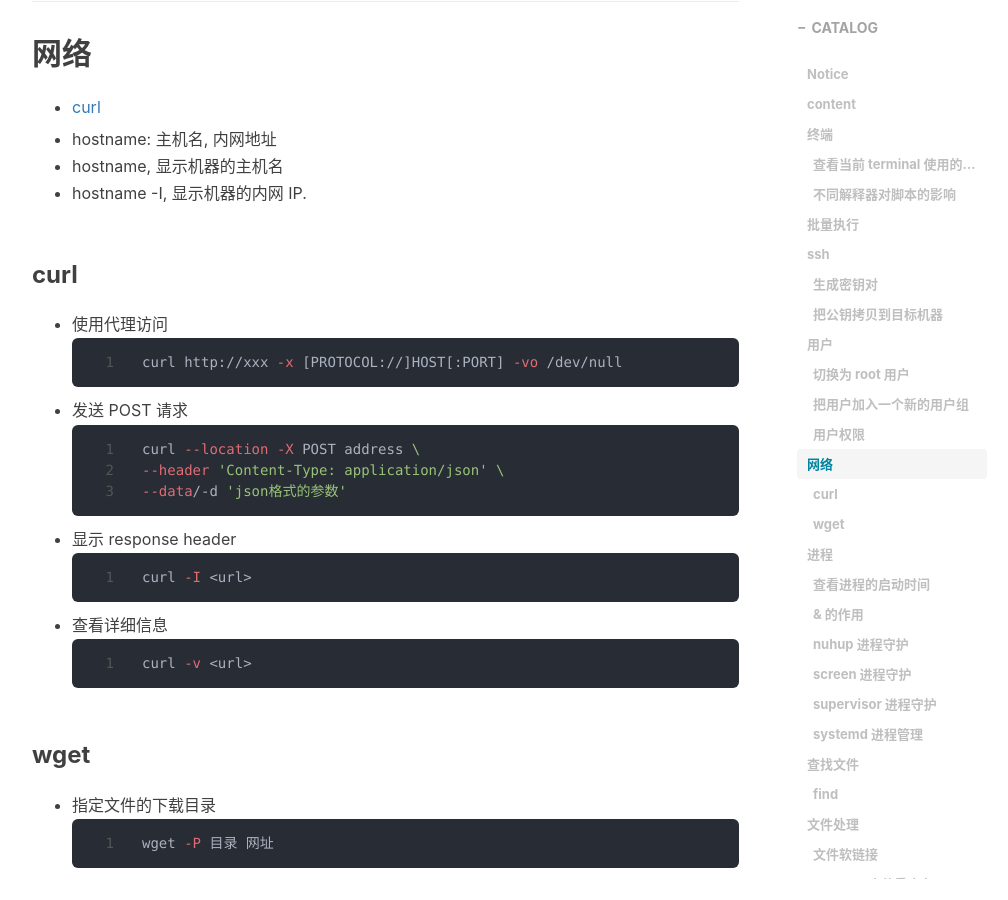
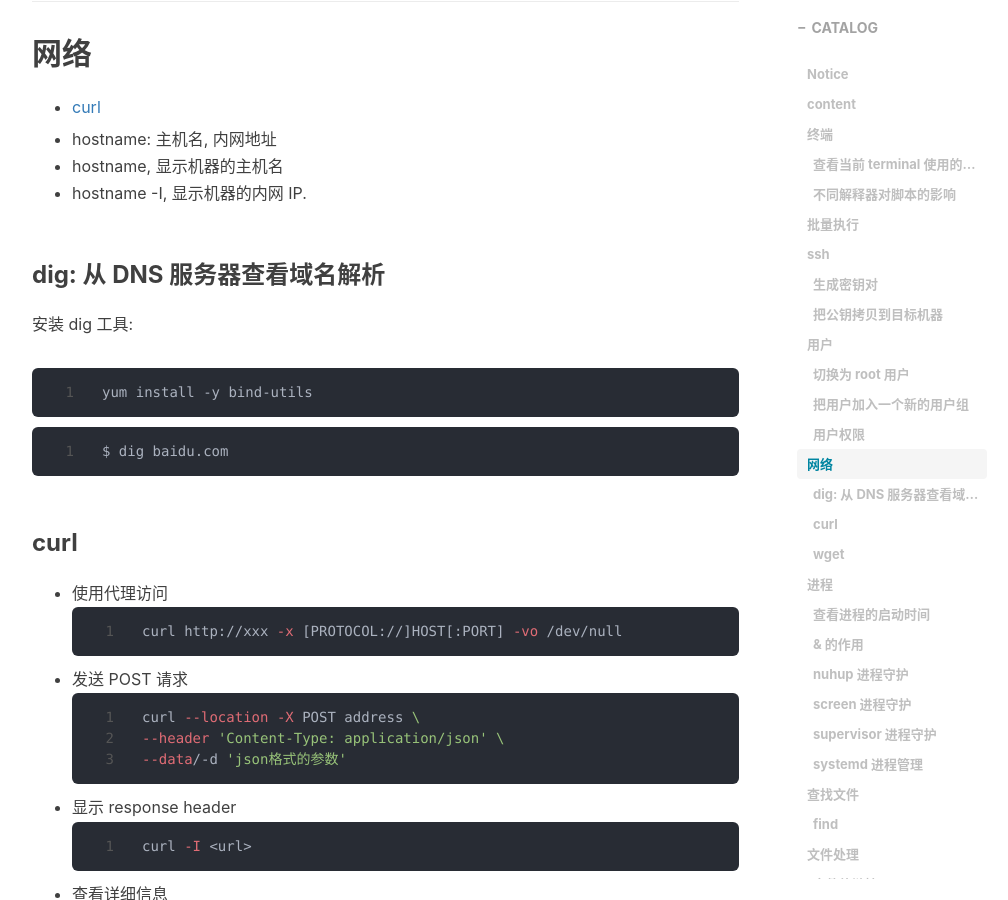
Before and after one commit to kougazhang/oom, a Jekyll site: the page built from _posts/2021-05-29-linux-command.md, in a window 1280 px wide and 900 px high, scrolled down 2752 px. Shown: the whole window, without its empty margins (233-1241 px from the left). Built offline with Jekyll 4.4.1, drawn with Linux system fonts in a browser that asks for light colours; nearby versions of some CDN libraries; comment, search, counter and statistics services are not loaded.

Commit message:
update: multi posts

````diff
--- a/_posts/2021-05-29-linux-command.md
+++ b/_posts/2021-05-29-linux-command.md
@@ -75,6 +75,16 @@ usermod -a -G 用户组 用户
 + hostname: 主机名, 内网地址
 + hostname, 显示机器的主机名
 + hostname -I, 显示机器的内网 IP.
+
+### dig: 从 DNS 服务器查看域名解析
+安装 dig 工具:
+```
+yum install -y bind-utils
+```
+```
+$ dig baidu.com
+```
+
 
 ### curl
 + 使用代理访问
````
Also changed, not shown: _posts/2021-05-28-wechat.md (+2 -0 lines), _posts/2021-05-31-java.md (+26 -0 lines), _posts/2021-07-15-maven.md (+4 -0 lines).
